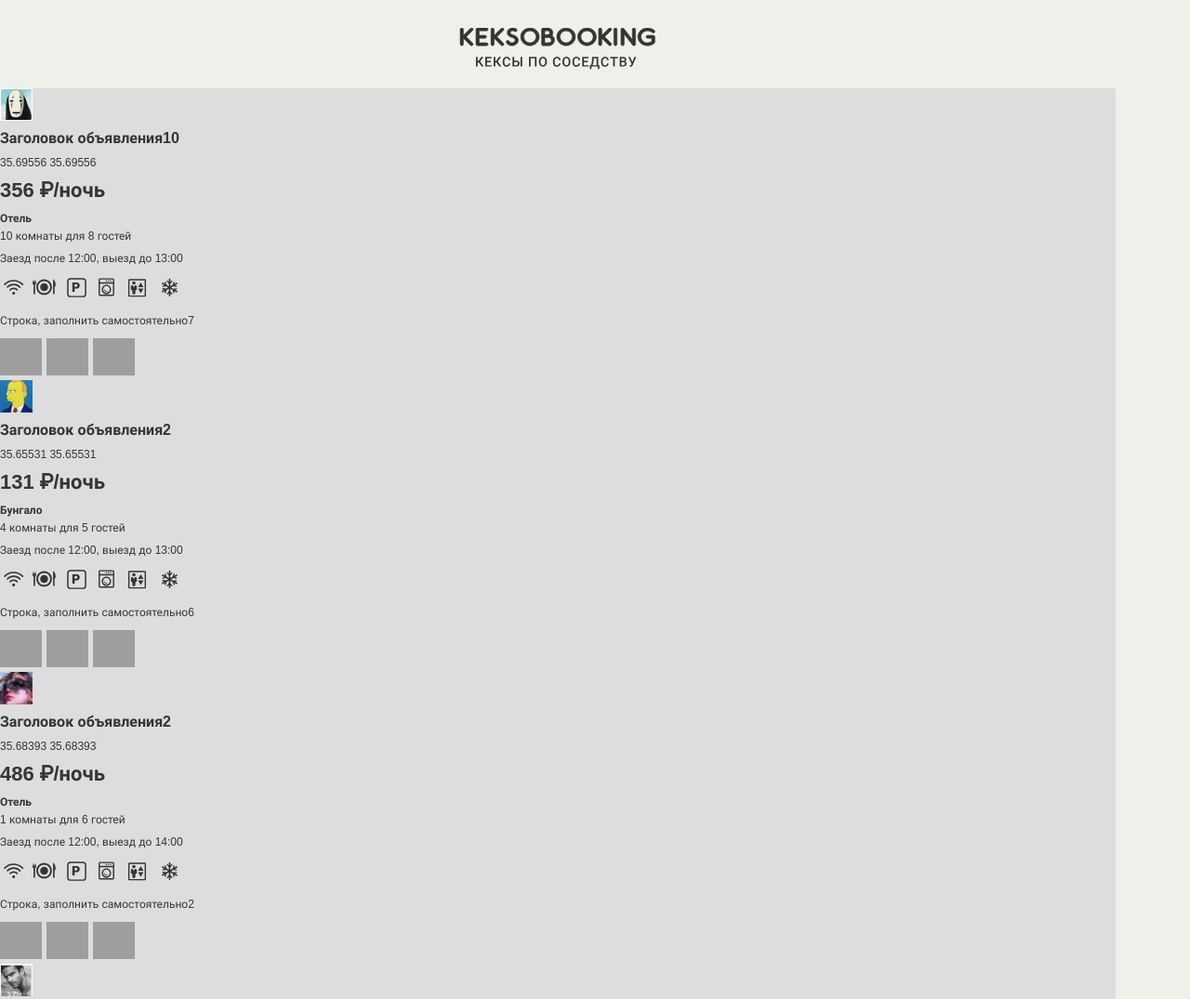
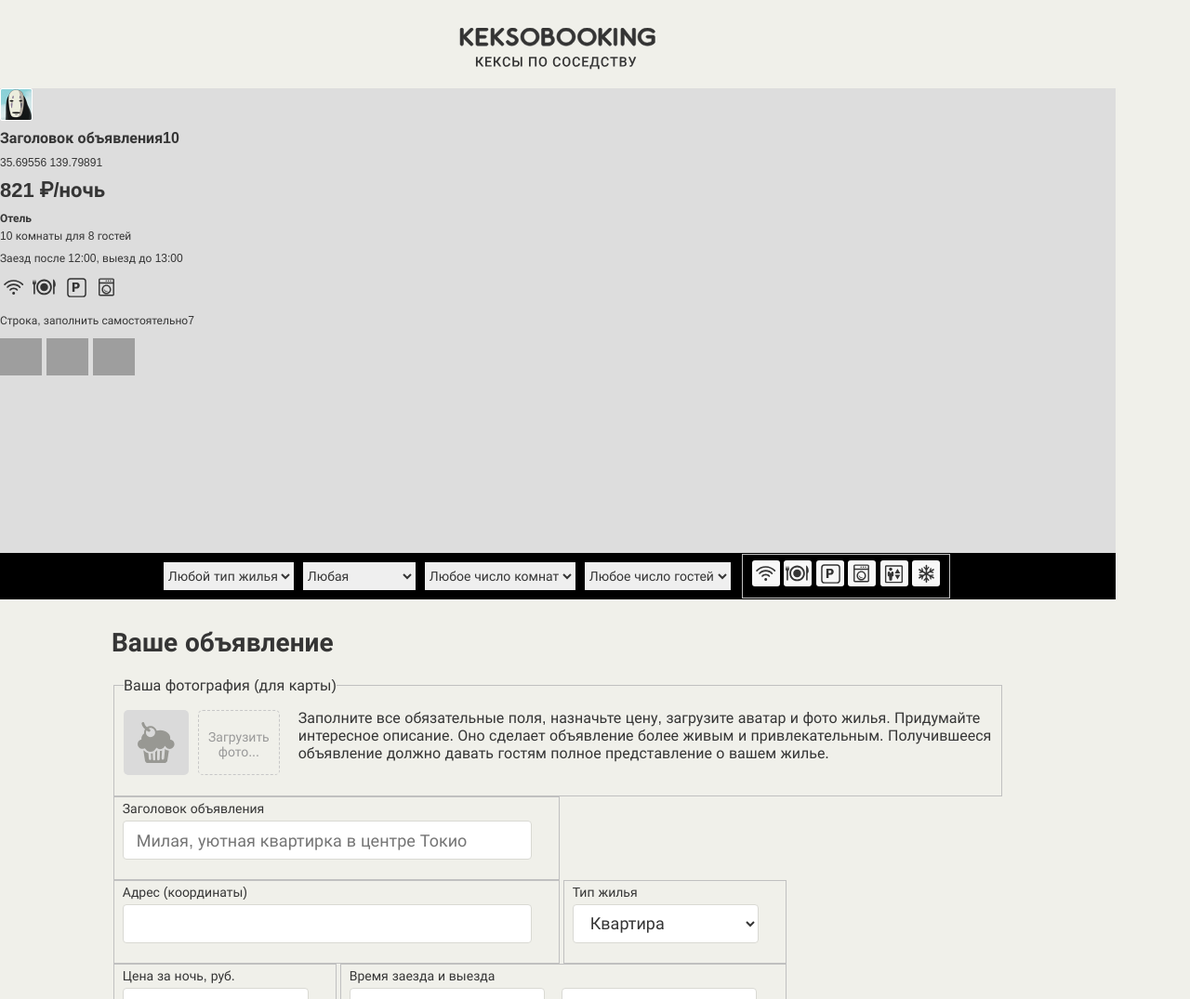
Before and after one commit to htmlacademy-javascript/1997189-keksobooking-31, a website built with Vite: page index.html in a window 1280 px wide. Shown: the top 1075 px of the page at 93% size. Built offline with nearby package versions, Linux system fonts and the light colour scheme; grey boxes are pictures that could not be loaded.

Commit message:
14.7 corrected, added features

```diff
--- a/css/style.css
+++ b/css/style.css
@@ -86,7 +86,6 @@ fieldset {
 .map__canvas {
   width: 100%;
   height: 500px;
-  min-height: 3200px;/*удалить*/
   background-color: #dddddd;
 }
 
--- a/js/constance.js
+++ b/js/constance.js
@@ -17,8 +17,8 @@ export const FEATURES = [
   'dishwasher',
   'parking',
   'washer',
-  'elevator',
-  'conditioner'
+  // 'elevator',
+  // 'conditioner'
 ];
 
 export const MIN_LATITUDE = 35.65000;
@@ -37,8 +37,8 @@ export const DESCRIPTION = [
   'Строка, заполнить самостоятельно7',
 ];
 
-export const MIN_PRICE = 100;//САМА ПРИДУМАЛА ЦЕНУ
-export const MAX_PRICE = 500;//САМА ПРИДУМАЛА ЦЕНУ
+export const MIN_PRICE = 500;//САМА ПРИДУМАЛА ЦЕНУ
+export const MAX_PRICE = 1000;//САМА ПРИДУМАЛА ЦЕНУ
 
 export const TYPE = [
   'palace',
@@ -60,6 +60,7 @@ export const CHECKIN = [
   '14:00'
 ];
 
+
 export const PHOTOS = [
   'https://assets.htmlacademy.ru/content/intensive/javascript-1/keksobooking/duonguyen-8LrGtIxxa4w.jpg',
   'https://assets.htmlacademy.ru/content/intensive/javascript-1/keksobooking/brandon-hoogenboom-SNxQGWxZQi0.jpg',
--- a/js/data.js
+++ b/js/data.js
@@ -36,6 +36,7 @@ const createLocation = () => ({
   lng: getLongitude(MIN_LONGITUDE,MAX_LONGITUDE)
 });
 
+
 const createOffer = () => ({
   title: getRandomArrayElement(TITLE),
   address: createLocation(),
--- a/js/generate-cards.js
+++ b/js/generate-cards.js
@@ -15,29 +15,6 @@ const translateType = (type) => {
   }
 };
 
-// const checkQuantityOfGuests = (guests) => {
-//   String(guests);
-//   if(String(guests).match(/^1$/)) {
-//     return console.log(`${guests} комната`);
-//   } else if (String(guests).match(/[2-4]$/)) {
-//     return console.log(`${guests} комнаты`);
-//   }
-//   return console.log(`${guests} комнат`);
-// };
-
-// checkQuantityOfGuests('102');
-// checkQuantityOfGuests('1');
-// checkQuantityOfGuests('2');
-// checkQuantityOfGuests('3');
-// checkQuantityOfGuests('4');
-// checkQuantityOfGuests('5');
-// checkQuantityOfGuests('6');
-// checkQuantityOfGuests('11');
-// checkQuantityOfGuests('12');
-// checkQuantityOfGuests('22');
-// checkQuantityOfGuests('21');
-
-
 const renderPhotos = (arrOfPhotos,elemForRender,elemContainer) => {
   const fragment = document.createDocumentFragment();
   arrOfPhotos.forEach((element) => {
@@ -49,63 +26,95 @@ const renderPhotos = (arrOfPhotos,elemForRender,elemContainer) => {
   elemContainer.appendChild(fragment);
 };
 
+const renderFeatures = (listItems,arrOfFeatures) => {
+  listItems.forEach((item) => {
+    const hasFeature = arrOfFeatures.some((feature) => item.classList.contains(`popup__feature--${feature}`));
+    if(!hasFeature) {
+      item.remove();
+    }
+  });
+};
 
-    // const renderFeatures = (arrOfFeatures) => {
-
-    // }
-
-    // const findFeature = (arrOfFeatures,feature) => {
-    // //arrOfFeatures.find(feature) ? renderFeatures() :
-    // }
+const hideElement = (field) => {
+  field.classList.add('hidden');
+};
 
 const advertisementCardTemplate = document.querySelector('#card').content.querySelector('.popup');
 
 const map = document.querySelector('#map-canvas');
 
-const createCard = (cards) => {
+const createCard = ({author,offer:{title,address,guests,price,rooms,type,checkin,checkout,description,features,photos}}) => {
   const fragment = document.createDocumentFragment();
-  cards.forEach((card) => {
-    console.log(card);
-    const cardElement = advertisementCardTemplate.cloneNode(true);
+  //console.log({author,offer:{title,address,guests,price,rooms,type,checkin,checkout,description,features,photos}});
+  const cardElement = advertisementCardTemplate.cloneNode(true);
+  const popupTitle = cardElement.querySelector('.popup__title');
+  const popupAdress = cardElement.querySelector('.popup__text--address');
+  const popupPrice = cardElement.querySelector('.popup__text--price');
+  const quantityOfGuests = cardElement.querySelector('.popup__text--capacity');
+  const popupType = cardElement.querySelector('.popup__type');
+  const time = cardElement.querySelector('.popup__text--time');
+  const offerDescription = cardElement.querySelector('.popup__description');
+  const offerPhotos = cardElement.querySelector('.popup__photos');
+  const offerPhotosImage = cardElement.querySelector('.popup__photos img');
+  const featuresListItems = [...cardElement.querySelectorAll('.popup__feature')];
+  const popupAvatar = cardElement.querySelector('.popup__avatar');
 
-    const title = cardElement.querySelector('.popup__title');
-    title.textContent = card.offer.title;
+  if(!title) {
+    hideElement(popupTitle);
+  } else {
+    popupTitle.textContent = title;
+  }
 
-    const address = cardElement.querySelector('.popup__text--address');
-    address.textContent = `${card.offer.address.lat} ${card.offer.address.lat}`;
+  if(Object.values(address).length === 0) {
+    hideElement(popupAdress);
+  } else {
+    popupAdress.textContent = `${address.lat} ${address.lng}`;
+  }
 
-    const price = cardElement.querySelector('.popup__text--price');
-    price.textContent = `${card.offer.price} ₽/ночь`;
+  if(!price) {
+    hideElement(popupPrice);
+  } else {
+    popupPrice.textContent = `${price} ₽/ночь`;
+  }
 
-    const quantityOfGuests = cardElement.querySelector('.popup__text--capacity');
-    quantityOfGuests.textContent = `${card.offer.rooms} комнаты для ${card.offer.guests} гостей`;// КОРРЕКЦИЯ ОКОНЧАНИЙ СУЩЕСТВИТЕЛЬНЫХ!
+  if(!rooms || !guests) {
+    hideElement(quantityOfGuests);
+  } else {
+    quantityOfGuests.textContent = `${rooms} комнаты для ${guests} гостей`;// КОРРЕКЦИЯ ОКОНЧАНИЙ СУЩЕСТВИТЕЛЬНЫХ!
+  }
 
-    const type = cardElement.querySelector('.popup__type');
-    type.textContent = translateType(card.offer.type);
+  if(!type) {
+    hideElement(popupType);
+  } else {
+    popupType.textContent = translateType(type);
+  }
 
-    const time = cardElement.querySelector('.popup__text--time');
-    time.textContent = `Заезд после ${card.offer.checkin}, выезд до ${card.offer.checkout}`;
+  if(!checkin || !checkout) {
+    hideElement(time);
+  } else {
+    time.textContent = `Заезд после ${checkin}, выезд до ${checkout}`;
+  }
 
-    const featuresList = [...cardElement.querySelector('.popup__features').children];
-    //renderFeatures(card.offer.features);
-    //console.log(featuresList);
-    // featuresList.forEach((elem) => {
-    //   console.log(elem)
-    // });
-    const offerDescription = cardElement.querySelector('.popup__description');
-    offerDescription.textContent = card.offer.description;
 
-    const offerPhotos = cardElement.querySelector('.popup__photos');
-    const offerPhotosImage = cardElement.querySelector('.popup__photos img');
+  offerDescription.textContent = description;
+  if(!author.avatar) {
+    hideElement(popupAvatar);
+  } else {
+    popupAvatar.src = author.avatar;
+  }
 
-    renderPhotos(card.offer.photos,offerPhotosImage,offerPhotos);
+  renderFeatures(featuresListItems,features);
 
-    const avatar = cardElement.querySelector('.popup__avatar');
-    avatar.src = card.author.avatar;
+  if(photos.length === 0) {
+    hideElement(offerPhotosImage);
+  } else {
+    renderPhotos(photos,offerPhotosImage,offerPhotos);
+  }
 
-    fragment.appendChild(cardElement);
-  });
+  fragment.appendChild(cardElement);
+
   map.appendChild(fragment);
+
   console.log(map);
 };
 
--- a/js/main.js
+++ b/js/main.js
@@ -2,8 +2,8 @@
 
 import {getArrayOfAdvertisements} from './data.js';
 import {FEATURES} from './constance.js';
-import {createCard } from './generate-cards.js';
+import {createCard} from './generate-cards.js';
 
 const data = getArrayOfAdvertisements();
 
-createCard(data);
+createCard(data[0]);
```
